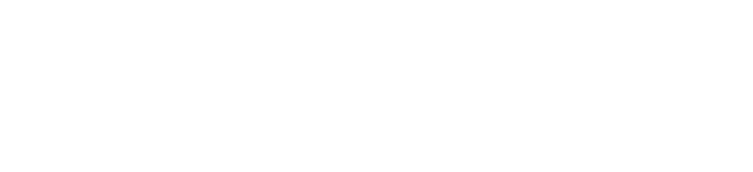
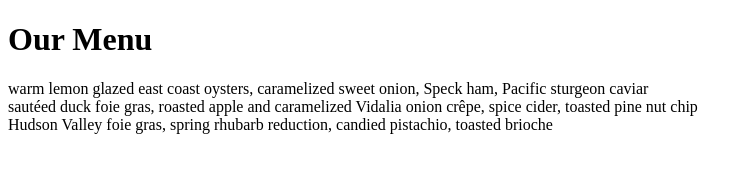
Before and after one commit to DariaDruzhko/module2-solution, a plain HTML site: page index.html in a window 1280 px wide. Shown: the whole page, without its empty margins (0-753 px from the left). Drawn offline with Linux system fonts and the light colour scheme.

Commit message:
Update index.html

```diff
--- a/index.html
+++ b/index.html
@@ -1 +1,22 @@
+<!DOCTYPE html>
 <html>
+<head>
+	<meta charset="utf-8">
+	<meta >
+	<title>My result of module 2</title>
+	<h1> Our Menu</h1>
+	<div class="container-fluid">
+    <div class="row">
+      <div class="col-md-4 col-sm-6">warm lemon glazed east coast oysters, caramelized sweet onion,
+Speck ham, Pacific sturgeon caviar</div>
+      <div class="col-md-4 col-sm-6">sautéed duck foie gras, roasted apple and caramelized Vidalia onion crêpe,
+spice cider, toasted pine nut chip</div>
+      <div class="col-md-4 col-sm-6">Hudson Valley foie gras, spring rhubarb reduction,
+candied pistachio, toasted brioche</div>
+    </div>
+  </div>
+</head>
+<body>
+
+</body>
+</html>
```
